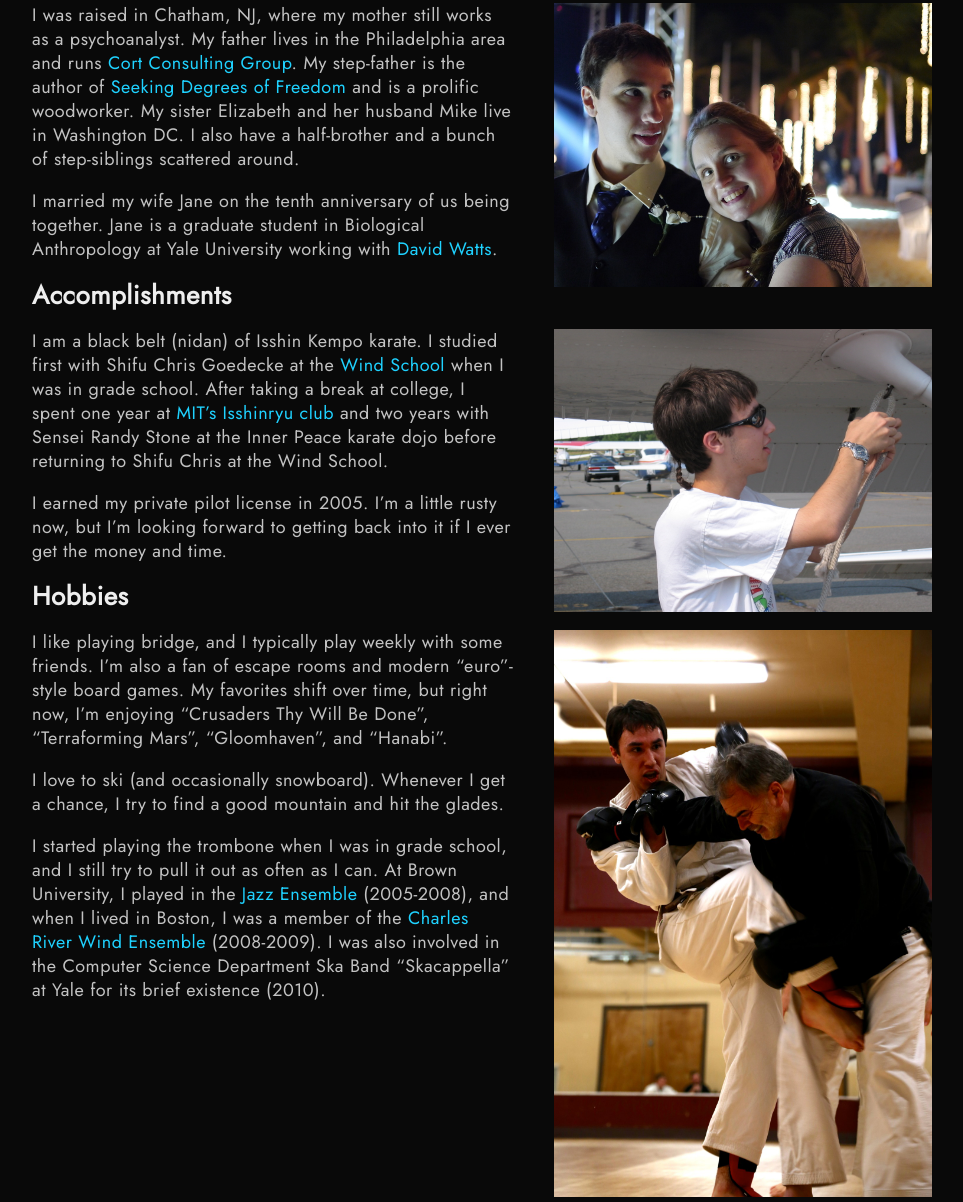
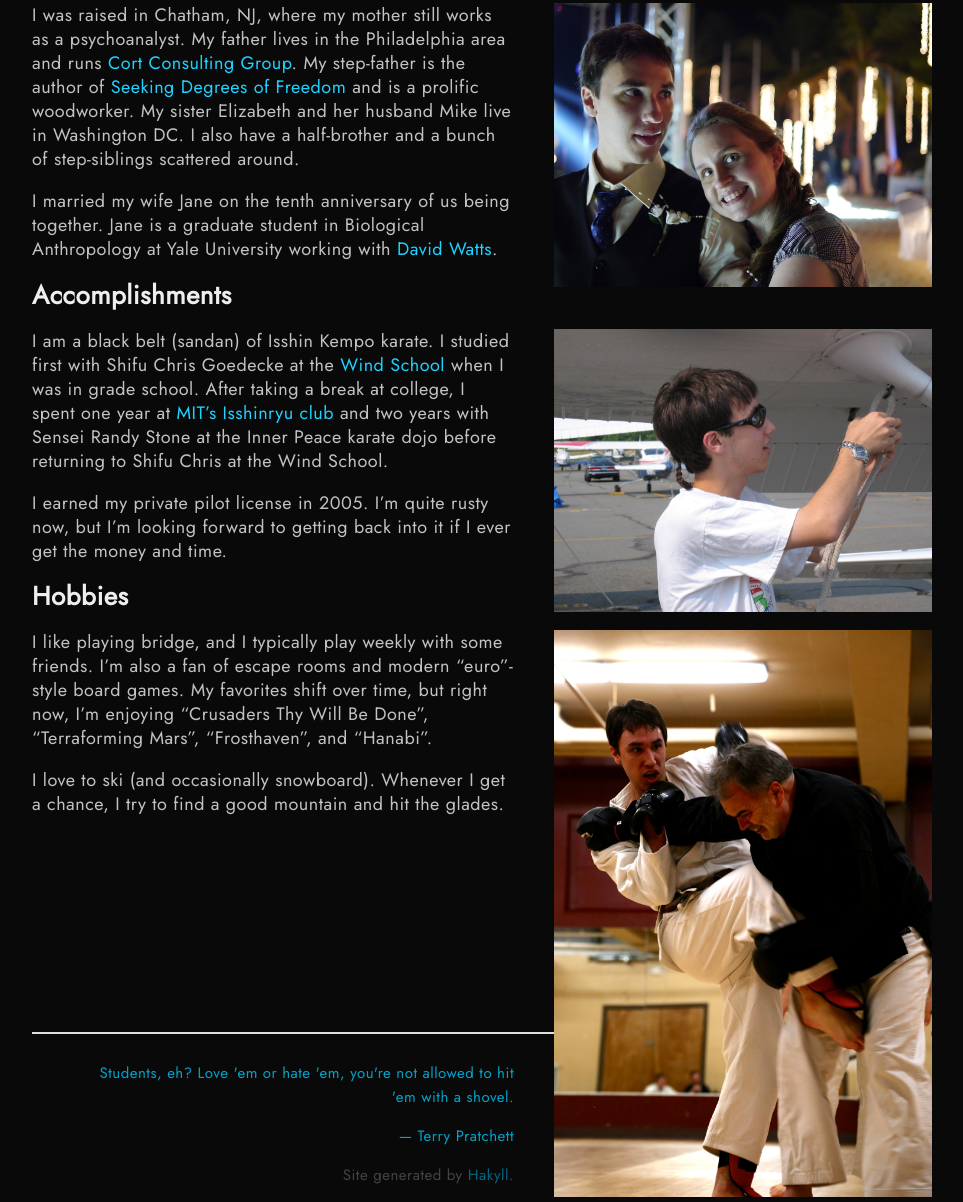
Before and after one commit to dwincort/dwincort.github.io, a plain HTML site: page personal/index.html in a window 1280 px wide. Shown: the part 298-1500 px from the top of the page, without its empty margins (158-1121 px from the left). Drawn offline with Linux system fonts and the light colour scheme.

Commit message:
publish c2cc241676f822837791b115a7aafd970cedd367 [ci skip]

```diff
--- a/personal/index.html
+++ b/personal/index.html
@@ -53,14 +53,14 @@
 <p>I was raised in Chatham, NJ, where my mother still works as a psychoanalyst. My father lives in the Philadelphia area and runs <a href="http://www.cortconsulting.com/">Cort Consulting Group</a>. My step-father is the author of <a href="http://www.amazon.com/Seeking-Degrees-Freedom-Ward-Dill/dp/1503329631/">Seeking Degrees of Freedom</a> and is a prolific woodworker. My sister Elizabeth and her husband Mike live in Washington DC. I also have a half-brother and a bunch of step-siblings scattered around.</p>
 <p>I married my wife Jane on the tenth anniversary of us being together. Jane is a graduate student in Biological Anthropology at Yale University working with <a href="http://anthropology.yale.edu/people/david-watts">David Watts</a>.</p>
 <h2 id="accomplishments">Accomplishments</h2>
-<p><img class="rightsideimage" src="../images/tying_the_plane_down.JPG" alt="Tying the plane down" title="Tying the plane down"> I am a black belt (nidan) of Isshin Kempo karate. I studied first with Shifu Chris Goedecke at the <a href="http://isshinkempo.com/">Wind School</a> when I was in grade school. After taking a break at college, I spent one year at <a href="http://web.mit.edu/~isshinryu/www/">MIT’s Isshinryu club</a> and two years with Sensei Randy Stone at the Inner Peace karate dojo before returning to Shifu Chris at the Wind School.</p>
-<p>I earned my private pilot license in 2005. I’m a little rusty now, but I’m looking forward to getting back into it if I ever get the money and time.</p>
+<p><img class="rightsideimage" src="../images/tying_the_plane_down.JPG" alt="Tying the plane down" title="Tying the plane down"> I am a black belt (sandan) of Isshin Kempo karate. I studied first with Shifu Chris Goedecke at the <a href="http://isshinkempo.com/">Wind School</a> when I was in grade school. After taking a break at college, I spent one year at <a href="http://web.mit.edu/~isshinryu/www/">MIT’s Isshinryu club</a> and two years with Sensei Randy Stone at the Inner Peace karate dojo before returning to Shifu Chris at the Wind School.</p>
+<p>I earned my private pilot license in 2005. I’m quite rusty now, but I’m looking forward to getting back into it if I ever get the money and time.</p>
 <h2 id="hobbies">Hobbies</h2>
-<p><img class="rightsideimage" src="../images/dansparringfred.jpg" alt="Sparring" title="Sparring"> I like playing bridge, and I typically play weekly with some friends. I’m also a fan of escape rooms and modern “euro”-style board games. My favorites shift over time, but right now, I’m enjoying “Crusaders Thy Will Be Done”, “Terraforming Mars”, “Gloomhaven”, and “Hanabi”.</p>
+<p><img class="rightsideimage" src="../images/dansparringfred.jpg" alt="Sparring" title="Sparring"> I like playing bridge, and I typically play weekly with some friends. I’m also a fan of escape rooms and modern “euro”-style board games. My favorites shift over time, but right now, I’m enjoying “Crusaders Thy Will Be Done”, “Terraforming Mars”, “Frosthaven”, and “Hanabi”.</p>
 <!-- I enjoy amateur photography.  I'm especially fond of my home-made infrared filter for my camera which allows me to take some pretty cool still pictures. -->
 <!-- Here are some of my favorites. -->
 <p>I love to ski (and occasionally snowboard). Whenever I get a chance, I try to find a good mountain and hit the glades.</p>
-<p>I started playing the trombone when I was in grade school, and I still try to pull it out as often as I can. At Brown University, I played in the <a href="http://www.brown.edu/Departments/Music/ensembles/jazzband.html">Jazz Ensemble</a> (2005-2008), and when I lived in Boston, I was a member of the <a href="http://www.crwe.org/">Charles River Wind Ensemble</a> (2008-2009). I was also involved in the Computer Science Department Ska Band “Skacappella” at Yale for its brief existence (2010).</p>
+<!-- I started playing the trombone when I was in grade school, and I still try to pull it out as often as I can.  At Brown University, I played in the [Jazz Ensemble](http://www.brown.edu/Departments/Music/ensembles/jazzband.html) (2005-2008), and when I lived in Boston, I was a member of the [Charles River Wind Ensemble](http://www.crwe.org/) (2008-2009).  I was also involved in the Computer Science Department Ska Band "Skacappella" at Yale for its brief existence (2010). -->
 <p><br><br><br><br><br><br><br></p>
     </main>
 
```
Also changed, not shown: index.html (+1 -2 lines), projects/index.html (+1 -1 lines), teaching/index.html (+1 -1 lines).
